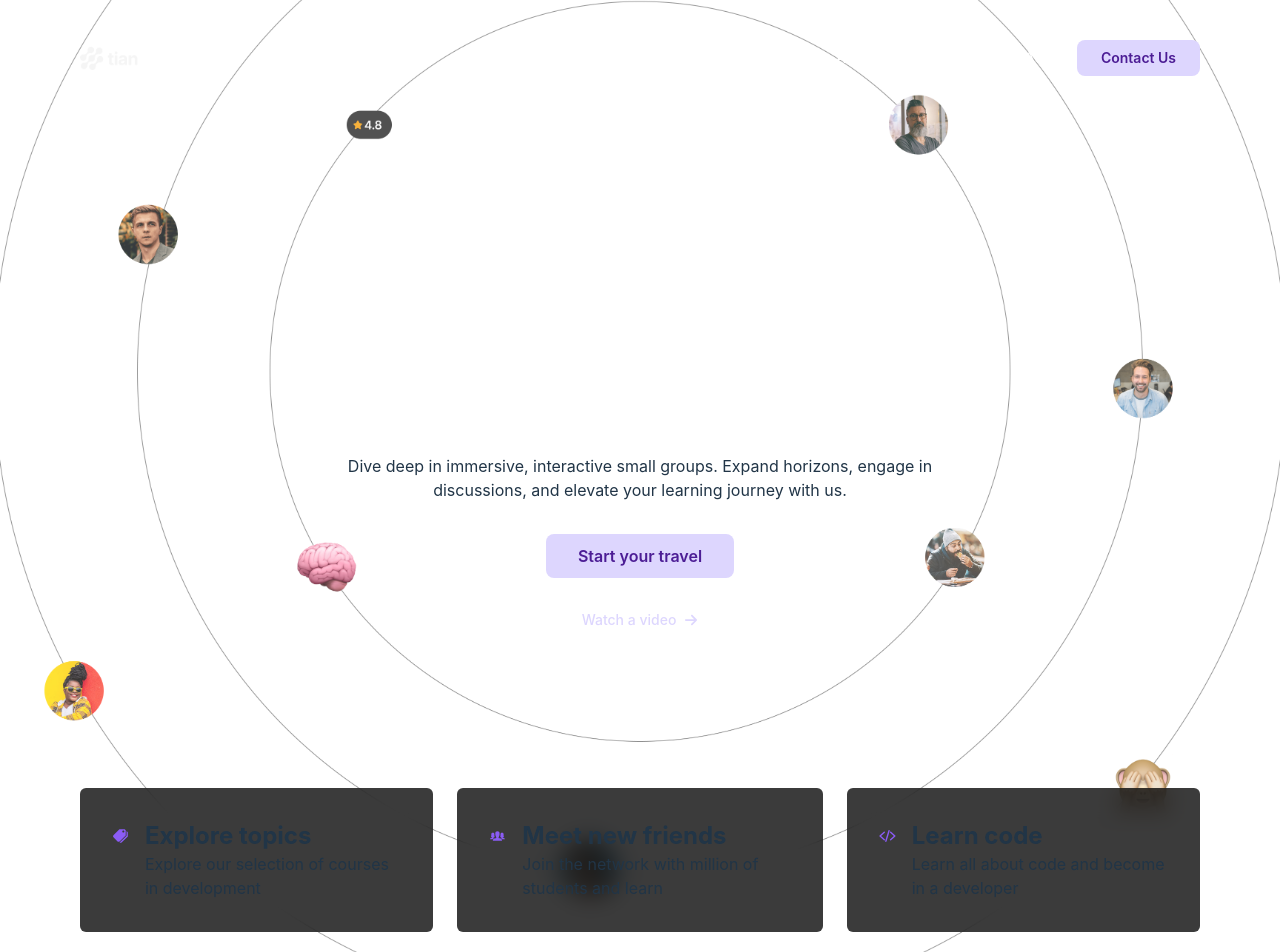
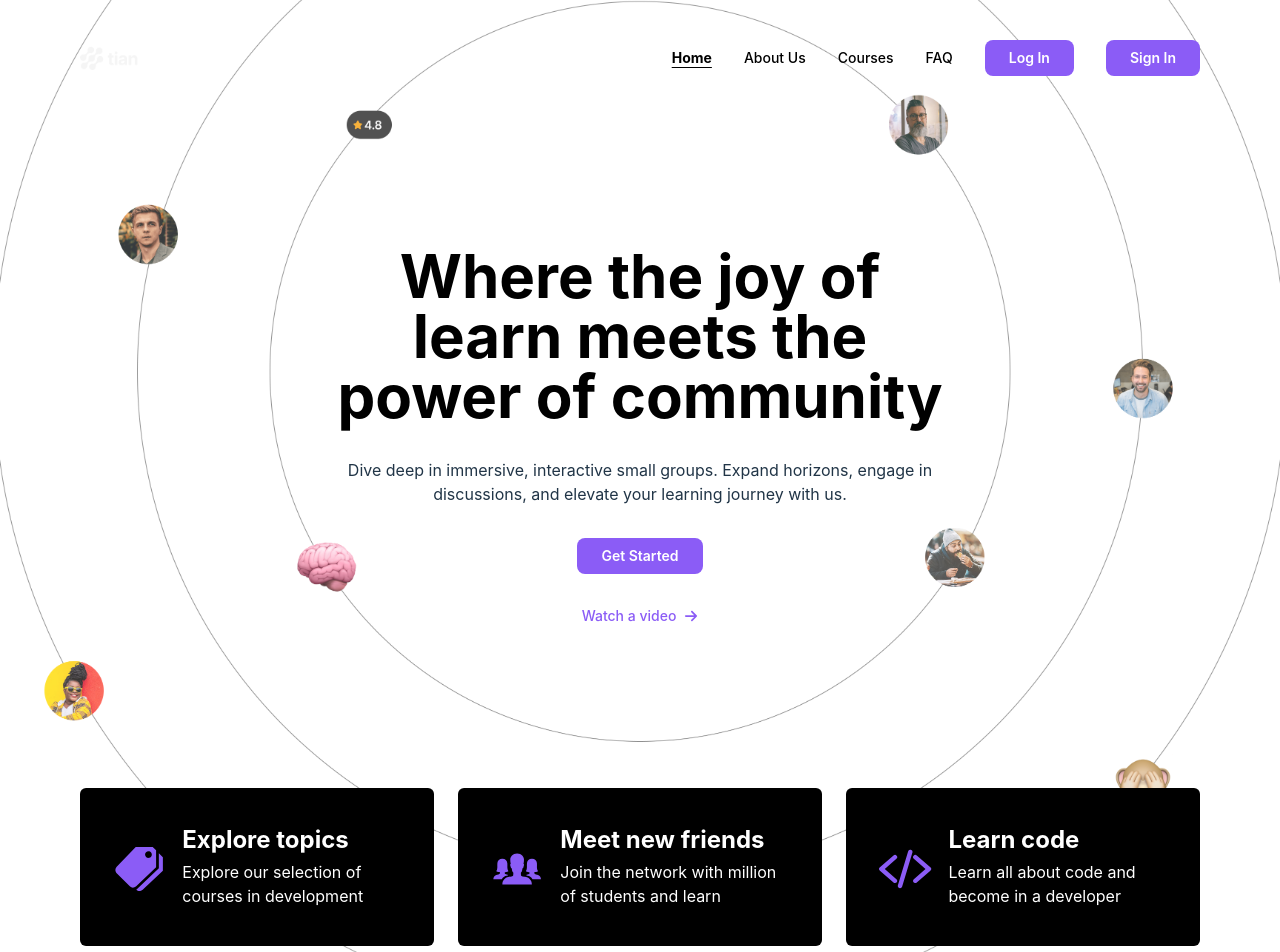
Before and after one commit to Rudar12222/sample-, a React (Vite) app: page / in a window 1280 px wide. Shown: the top 952 px of the page. Built offline with nearby package versions, Linux system fonts and the light colour scheme.

Commit message:
landing page update

```diff
--- a/src/components/Landing/FeatureCards.jsx
+++ b/src/components/Landing/FeatureCards.jsx
@@ -4,25 +4,37 @@ import { IoCodeSlash } from "react-icons/io5";
 
 const CARDS = [
   {
-    icon: <IoMdPricetags size={24} className="mt-1 text-[#8B5CF6]" />,
-    title: "Explore topics",
-    description: "Explore our selection of courses in development",
+    icon: <IoMdPricetags size={90} className="mt-1 text-violet-500" />,
+    title: <p className="mt-1 text-white">Explore topics </p>,
+    description: (
+      <p className="mt-1 text-white">
+        Explore our selection of courses in development
+      </p>
+    ),
   },
   {
-    icon: <IoIosPeople size={24} className="mt-1 text-[#8B5CF6]" />,
-    title: "Meet new friends",
-    description: "Join the network with million of students and learn",
+    icon: <IoIosPeople size={90} className="mt-1 text-violet-500" />,
+    title: <p className="mt-1 text-white">Meet new friends</p>,
+    description: (
+      <p className="mt-1 text-white">
+        Join the network with million of students and learn{" "}
+      </p>
+    ),
   },
   {
-    icon: <IoCodeSlash size={24} className="mt-1 text-[#8B5CF6]" />,
-    title: "Learn code",
-    description: "Learn all about code and become in a developer",
+    icon: <IoCodeSlash size={90} className="mt-1 text-violet-500" />,
+    title: <p className="mt-1 text-white">Learn code </p>,
+    description: (
+      <p className="mt-1 text-white">
+        Learn all about code and become in a developer
+      </p>
+    ),
   },
 ];
 
 const FeatureCard = ({ icon, title, description }) => {
   return (
-    <div className="flex flex-row gap-4 items-start p-8 bg-neutral-950/80 backdrop-blur-md hover:ring-2 hover:outline-2 hover:ring-offset-2 ring-offset-transparent hover:ring-[#8a5cf6ba] transition-all duration-300 rounded-md">
+    <div className="flex flex-row gap-4 items-start p-8 bg-black backdrop-blur-md hover:ring-2 hover:outline-2 hover:ring-offset-2 ring-offset-transparent hover:ring-[#8a5cf6ba] transition-all duration-300 rounded-md">
       {icon}
       <div className="flex flex-col items-start">
         <h3 className="text-2xl font-bold">{title}</h3>
--- a/src/components/Navbar.jsx
+++ b/src/components/Navbar.jsx
@@ -37,7 +37,7 @@ const Navbar = () => {
               key={item.title}
               to={item.path}
               className={
-                "text-white hover:text-gray-200 cursor-pointer hover:underline hover:underline-offset-4" +
+                "text-black hover:text-violet-400 cursor-pointer hover:underline hover:underline-offset-4" +
                 (activeNavvLink === item.id
                   ? " font-bold underline-offset-4 underline"
                   : "")
@@ -47,7 +47,12 @@ const Navbar = () => {
             </Link>
           ))}
         </ul>
-        <button className="p-2 px-6 text-sm">Contact Us</button>
+        <button className="p-2 px-6 text-sm  text-white  bg-violet-500 hover:bg-violet-400 cursor-pointer">
+          Log In
+        </button>
+        <button className="p-2 px-6 text-sm  text-white bg-violet-500 hover:bg-violet-400 cursor-pointer ">
+          Sign In
+        </button>
       </div>
     </nav>
   );
--- /dev/null
+++ b/src/components/SignUpForm.jsx
@@ -0,0 +1,104 @@
+
+import { signInWithGoogle } from "../firebase";
+
+const SignupForm = () => {
+  return (
+    <div className="flex items-center justify-center min-h-screen bg-gradient-to-r from-purple-400 via-pink-500 to-red-500">
+      <div className="bg-white p-6 rounded-lg shadow-lg w-full max-w-md">
+        <div className="flex justify-between mb-6">
+          <button className="bg-black text-white py-2 px-4 rounded-l-md focus:outline-none">
+            Sign up
+          </button>
+          <button className="bg-gray-300 text-black py-2 px-4 rounded-r-md focus:outline-none">
+            Log in
+          </button>
+        </div>
+        <h2 className="text-2xl font-bold mb-6 text-center">Sign up</h2>
+        <div className="flex flex-col items-center mb-4">
+          <button
+            type="button"
+            className="bg-blue-500 text-white font-bold py-2 px-4 rounded mb-2 w-full flex items-center justify-center"
+          >
+            <img
+              src="https://img.icons8.com/color/48/000000/facebook-new.png"
+              alt="Facebook"
+              className="w-6 h-6 mr-2"
+            />
+            Sign up with Facebook
+          </button>
+          <button
+            type="button"
+            className="bg-white text-black font-bold py-2 px-4 rounded border border-gray-300 w-full flex items-center justify-center"
+            onClick={signInWithGoogle}
+          >
+            <img
+              src="https://img.icons8.com/color/48/000000/google-logo.png"
+              alt="Google"
+              className="w-6 h-6 mr-2"
+            />
+            Sign up with Google
+          </button>
+        </div>
+        <div className="flex items-center my-4">
+          <div className="flex-grow border-t border-gray-300"></div>
+          <span className="mx-4 text-gray-500">OR</span>
+          <div className="flex-grow border-t border-gray-300"></div>
+        </div>
+        <form>
+          <div className="flex mb-4">
+            <div className="mr-2 w-1/2">
+              <label
+                className="block text-gray-700 text-sm font-bold mb-2"
+                htmlFor="firstName"
+              >
+                First name
+              </label>
+              <input
+                type="text"
+                id="firstName"
+                className="shadow appearance-none border rounded w-full py-2 px-3 text-gray-700 leading-tight focus:outline-none focus:shadow-outline"
+                placeholder="First name"
+              />
+            </div>
+            <div className="ml-2 w-1/2">
+              <label
+                className="block text-gray-700 text-sm font-bold mb-2"
+                htmlFor="lastName"
+              >
+                Last name
+              </label>
+              <input
+                type="text"
+                id="lastName"
+                className="shadow appearance-none border rounded w-full py-2 px-3 text-gray-700 leading-tight focus:outline-none focus:shadow-outline"
+                placeholder="Last name"
+              />
+            </div>
+          </div>
+          <div className="mb-4">
+            <label
+              className="block text-gray-700 text-sm font-bold mb-2"
+              htmlFor="email"
+            >
+              Email address
+            </label>
+            <input
+              type="email"
+              id="email"
+              className="shadow appearance-none border rounded w-full py-2 px-3 text-gray-700 leading-tight focus:outline-none focus:shadow-outline"
+              placeholder="Email address"
+            />
+          </div>
+          <button
+            type="submit"
+            className="bg-gray-300 text-black font-bold py-2 px-4 rounded w-full focus:outline-none focus:shadow-outline"
+          >
+            Sign up
+          </button>
+        </form>
+      </div>
+    </div>
+  );
+};
+
+export default SignupForm;
--- a/src/pages/Home.jsx
+++ b/src/pages/Home.jsx
@@ -8,7 +8,7 @@ import Features from "../components/Landing/Features";
 import Footer from "../components/Footer";
 const Home = () => {
   return (
-    <div className="flex flex-col items-center z-10 relative">
+    <div className="flex flex-col items-center z-10 relative ">
       <Navbar />
       <div className="h-[calc(100vh_-_160px)] flex place-items-center">
         <img
@@ -17,7 +17,7 @@ const Home = () => {
           alt="hero"
         />
         <div className="w-1/2 mx-auto flex flex-col items-center gap-8 text-center z-10">
-          <h1 className="text-6xl font-bold text-center text-white">
+          <h1 className="text-6xl font-bold text-center text-black">
             Where the joy of learn meets the power of community
           </h1>
           <p>
@@ -25,10 +25,12 @@ const Home = () => {
             engage in <br /> discussions, and elevate your learning journey with
             us.
           </p>
-          <button>Start your travel</button>
+          <button className="p-2  text-white bg-violet-500 px-6 text-sm hover:bg-violet-400 cursor-pointer">
+            Get Started
+          </button>
           <Link
             to="/"
-            className="text-sm hover:text-white text-[#DDD6FE] flex flex-row gap-2 place-items-center"
+            className="text-sm hover:text-violet-400 text-violet-500 flex flex-row gap-2 place-items-center"
           >
             <span>Watch a video</span>
             <FaArrowRight />
```
Also changed, not shown: 1 other file (tests, documents, lock files or other folders).
